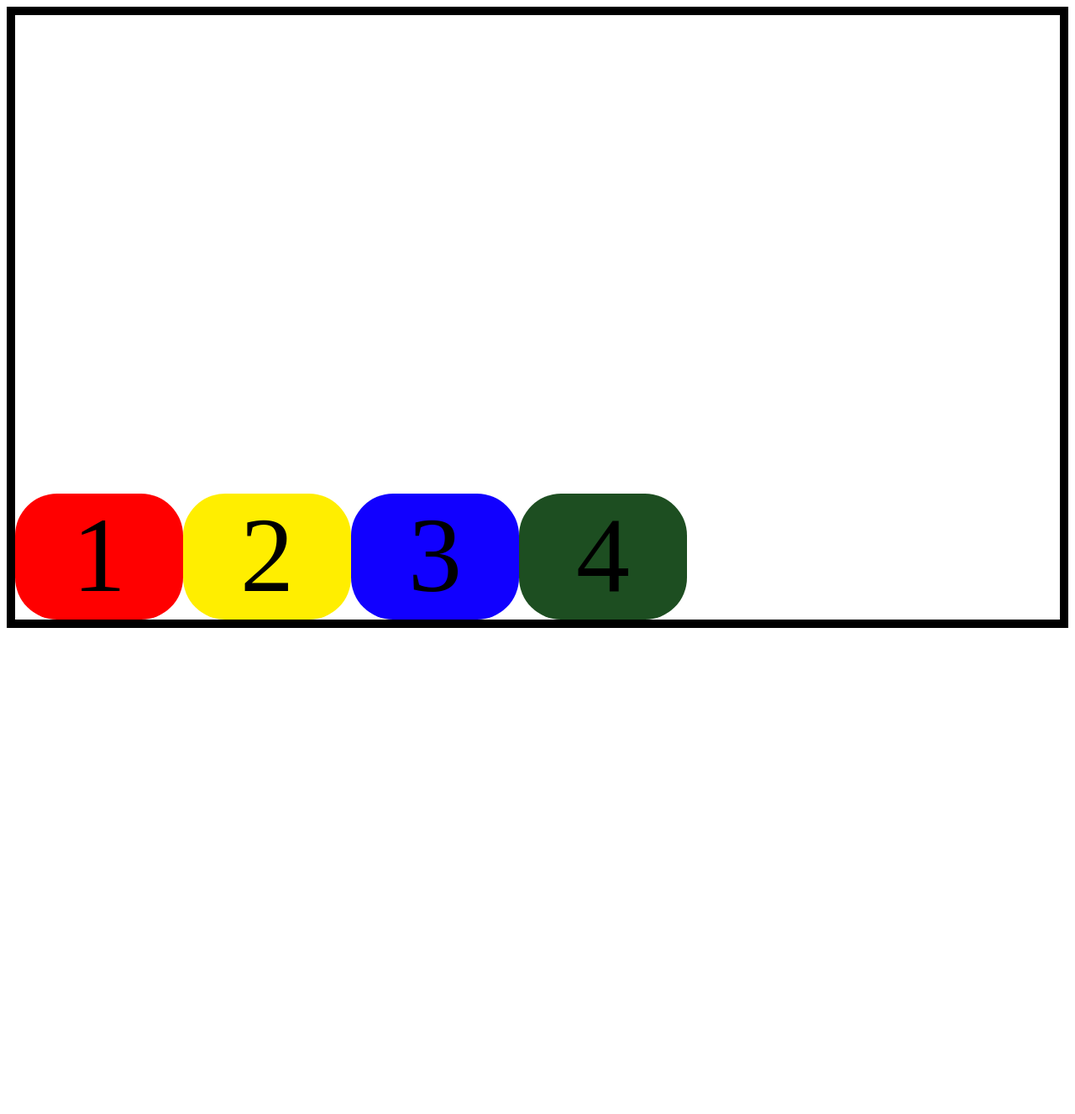
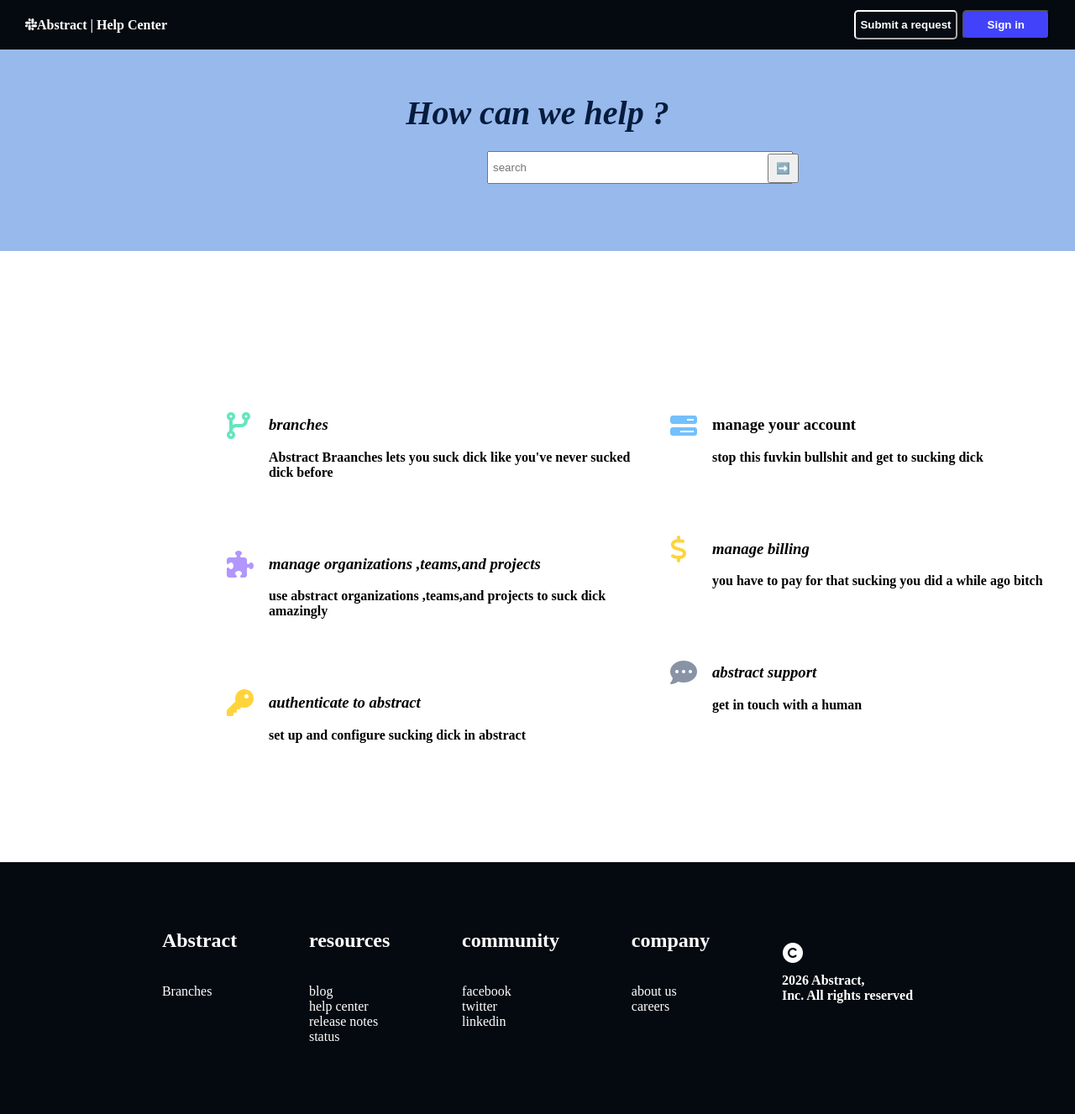
Before and after one commit to hamzarazook0-code/git-test, a plain HTML site: page index6.html in a window 1280 px wide. Shown: the whole page at 84% size. Before the commit the page ends 800 px from the top, so only its background shows below. Drawn offline with Linux system fonts and the light colour scheme.

Commit message:
website ass

```diff
--- a/index6.html
+++ b/index6.html
@@ -7,17 +7,115 @@
     <meta http-equiv="refresh" content="40">
     <meta name="viewport" content="width=device-width, initial-scale=1.0">
     <link rel="stylesheet" href="style6.css">
-
-
-
+    <script src="https://kit.fontawesome.com/93c99ec6d3.js" crossorigin="anonymous"></script>
+    <link rel="icon" type="image/png" href="icons8-favicon-94.png">
+    <title>my first website</title>
 </head>
 <body>
+    <header class="header">
+        <div class="logo"><i class="fa-brands fa-slack  "></i><b>Abstract | Help Center</b></div>
+        <div class="header-buttons">
+        <button class="btn" id="ass"><b>Submit a request</b></button>
+        <button class="btnSign-in"><b>Sign in</b></button>
+        </div>
+    </header>
+    <main>
+        <h1>How can we help ?</h1>
+        <form action="https://www.google.com/search" method="get" class="search-form">
+        <div class="search-box">
+        <input type="text" class="search-input" placeholder="search" >
+        <button type="submit" class="search-btn">➡️</button>
+        </div>
+        </form>
+    </main>
     <div class="container">
-        <div class="box" id="box1">1</div>
-        <div class="box" id="box2">2</div>
-        <div class="box" id="box3">3</div>
-        <div class="box" id="box4">4</div>
-</div>
+        <div class="column-container">
+        <div class="box1">
+            <i class="fa-solid fa-code-branch fa-2xl" style="color: #63E6BE;"></i>
+        <h3 class="h1"> branches</h3>
+        <p class="p1"><b>Abstract Braanches lets you suck dick like you've never sucked dick before</b>
+            <br><br> <a href="#">learn more ></a>
+        </p>
+        </div>
+        <div class="box2">
+            <i class="fa-solid fa-puzzle-piece fa-2xl" style="color: #B197FC;"></i>
+            <h3 class="h2">manage organizations ,teams,and projects</h3>
+        <p class="p2"><b>use abstract organizations ,teams,and projects to suck dick amazingly</b>
+            <br><br> <a href="#">learn more > </a></p>
+        </div>
+         <div class="box3">
+            <i class="fa-solid fa-key fa-2xl" style="color: #FFD43B;"></i>
+            <H3 class="h3">authenticate to abstract</H3>
+            <p class="p3"><b>set up and configure sucking dick in abstract</b>
+                <br><br> <a href="#">learn more ></a>
+            </p>
+            </div>
+            </div>
+            <div class="column-container">
+            <div class="box4">
+                <i class="fa-solid fa-bars-progress fa-2xl" style="color: #74C0FC;"></i>
+            <h3 class="h4">manage your account</h3>
+            <p class="p4"><b> stop this fuvkin bullshit and get to sucking dick</b>
+                <br><br> <a href="#">learn more ></a>
+            </p>
+            </div>
+            <div class="box5">
+                <i class="fa-solid fa-dollar-sign fa-2xl" style="color: #FFD43B;"></i>
+            <h3 class="h5">manage billing  </h3>
+            <p class="p5"><b> you have to pay for that sucking you did a while ago bitch</b>
+                <br><br> <a href="#">learn more ></a>
+            </p>
+            </div>
+            <div class="box6">
+                <i class="fa-solid fa-comment-dots fa-2xl" style="color: #8893a5;"></i>
+            <h3 class="h6">abstract support</h3>
+            <p class="p6"><b>get in touch with a human</b>
+                <br><br> <a href="#">learn more ></a>
+            </p>
+            </div>
+            </div>
+
+    </div>
+    <br>
+    <br>
+    <br>
+    <br>
+    <br>
+
+    <footer>
+        <div class="main-container">
+            <div class="1column">
+                <h2>Abstract</h2><br><a>Branches</a>
+            </div>
+            <div class="2column">
+                <h2>resources</h2><br>
+                <a>blog</a><br>
+                <a>help center</a><br>
+                <A>release notes</A><br>
+                <A>status</A>
+            </div>
+            <div class="3column">
+                <h2>community</h2>
+                <br><a href="https://www.facebook.com">facebook</a><br>
+                <a href="https://www.x.com">twitter</a><br>
+                <A href="https://www.linkedin.com">linkedin</A><br>
+            </div>
+            <div class="4column">
+                <h2>company</h2><br><a href="#">about us</a><br>
+                <a href="#">careers</a>
+            </div>
+            <div class="column5">
+                <i class="fa-solid fa-copyright fa-xl" id="ass"></i>
+                <br>
+                <br>
+                <br>
+                <br>
+                <b>2026 Abstract,<br> Inc. All rights reserved</b>
+
+            </div>
+        </div>
+    </footer>
+
 </body>
 
     </html>
--- a/style6.css
+++ b/style6.css
@@ -1,30 +1,124 @@
+body{
+    margin: 0;
+    background-color: white
+}
+header{
+    background-color: hsl(213, 52%, 4%);
+    display: flex;
+    justify-content: space-between;
+    align-items: center;
+    padding: 10px 30px;
+
+}
+div.logo{
+    color: white
+}
+.btnSign-in{
+background-color: hsl(240, 95%, 62%);
+color: white;
+font-style:normal;
+border-radius: 5px;
+padding: 8px 28px;
+
+}
+.btnSign-in:hover{
+    background-color: hsl(240, 95%, 52%);
+    cursor: pointer;
+}
+.btn{
+    background-color: hsl(218, 48%, 5%);
+    color: white;
+    padding: 8px 5px;
+    border-radius: 5px;
+    margin: 2px;
+    border-color: white;
+
+}
+.btn:hover{
+    background-color: hsl(218, 48%, 15%);
+    cursor: pointer;
+}
+main{
+    padding: 50px;
+    background-color: hsl(216, 69%, 76%);
+}
+h1{
+    text-align: center;
+    transform: translatey(-25px);
+    color:hsl(216, 85%, 13%) ;
+    font-size: 40px;
+    font-style: italic;
+
+}
+.search-input{
+    transform: translate(530px, -30px);
+    width: 350px;
+    height: 25px;
+    padding: 5px;
+    position: relative;
+}
+.search-btn{
+    transform: translate(496px, -29px);
+    padding: 8px;
+    position: relative;
+}
 .container{
-    display: flex ;
-    border: 10px solid black;
-    height: 90vh;
-      ;
-    align-items:flex-end;
-    flex-wrap: wrap;
+    padding-left: 40vh;
+    padding-top: 20vh;
+
+    display: flex;
+    justify-content: space-between;
+    flex-wrap: nowrap;
 
 
 }
-.box{
-    width: 200px;
-    height: 150px;
-    font-size: 8em;
-    text-align: center;
-    border-radius: 50px;
+.column-container{
+    display: flex;
+    flex-direction: column;
+    flex-basis: 45%;
+}
+.fa-solid{
+    transform: translate(-50px, 40px);
 
 }
-#box1{
-    background-color: red;
+.h1{
+    font-style: italic;
 }
-#box2{
-    background-color: rgb(255, 238, 0);
+.h2{
+    font-style: italic;
 }
-#box3{
-    background-color: rgb(17, 0, 255);
+.h3{
+    font-style: italic;
 }
-#box4{
-    background-color: hsl(125, 46%, 21%);
+h4{
+    font-style: italic;
 }
+.h5{
+    font-style: italic;
+}
+.h6{
+    font-style: italic;
+}
+footer{
+    height: 300px;
+    background-color: hsl(213, 52%, 4%);
+}
+.main-container{
+    color: white;
+    padding-left:150px;
+    padding-top:60px ;
+    padding-right: 150px;
+    display: flex;
+    justify-content: space-around
+}
+a{
+    color: white;
+    text-decoration: none;
+}
+a:hover{
+    text-decoration: underline;
+    cursor: pointer;
+}
+footer #ass{
+    transform:translate(1px,40px)
+}
```
